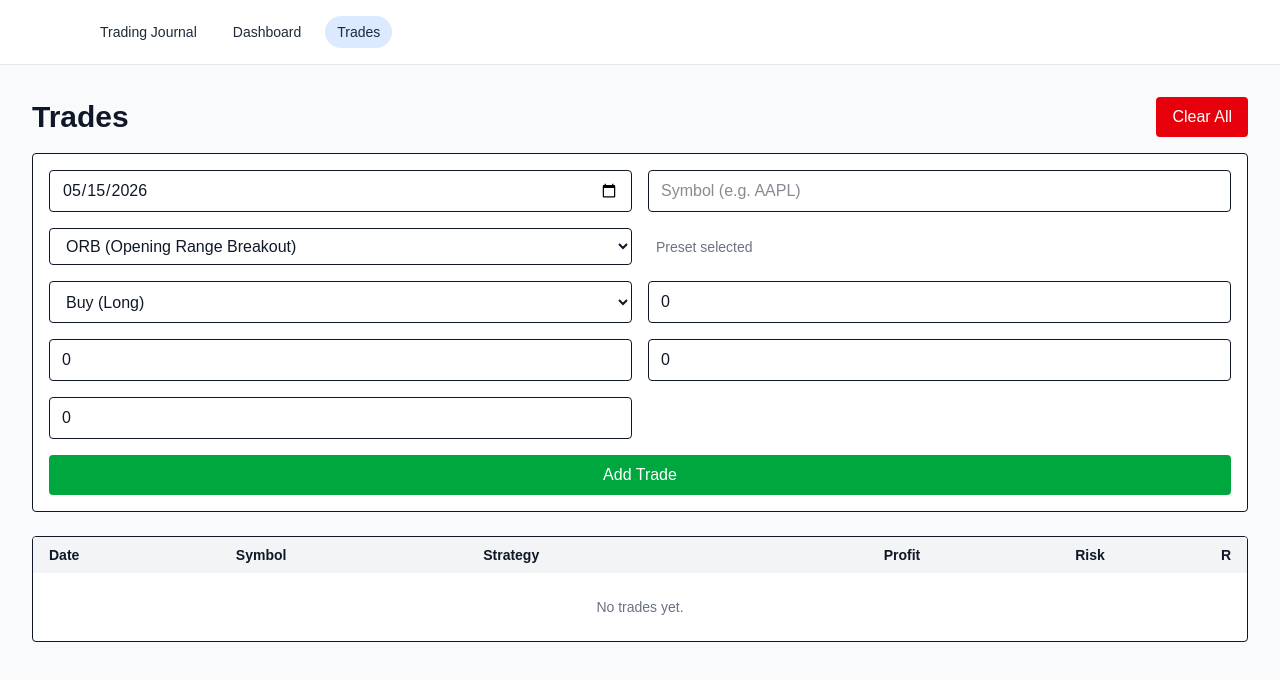
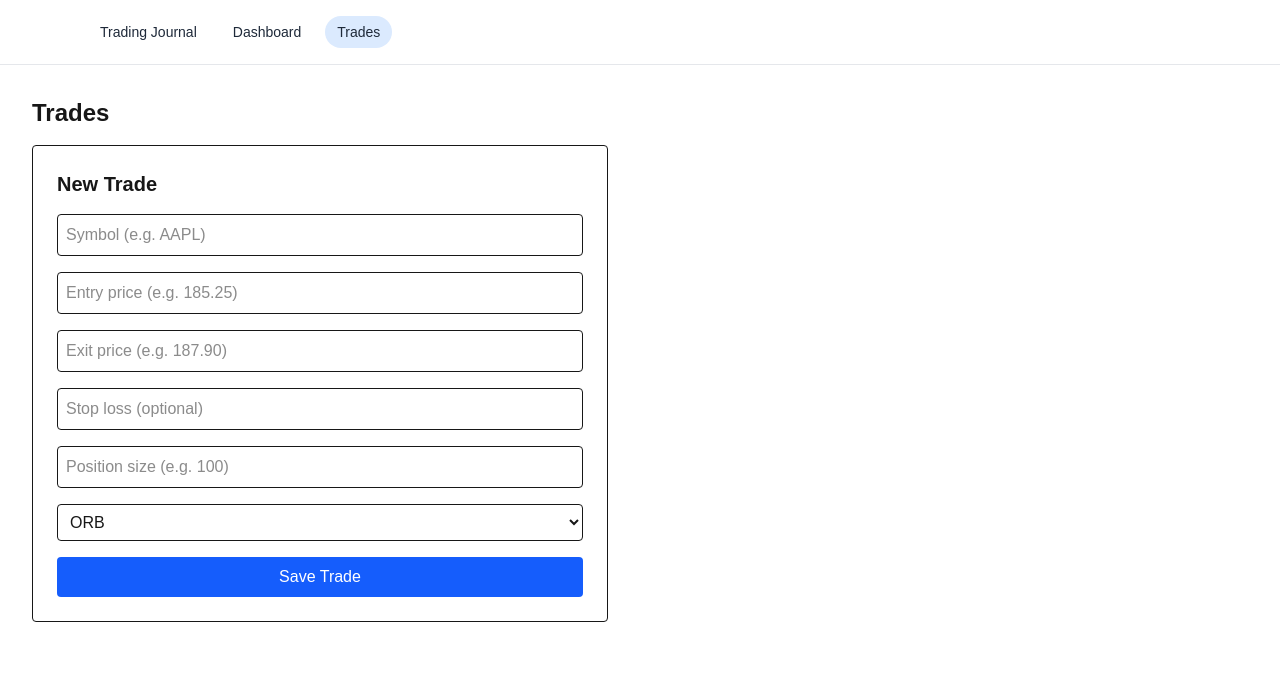
Before and after one commit to jorgemancipe/trading-journal, a Next.js app: page /trades in a window 1280 px wide. Shown: the top 680 px of the page. Built offline with nearby package versions, Linux system fonts and the light colour scheme.

Commit message:
Add TradeForm to TradesPage component

```diff
--- a/app/trades/page.tsx
+++ b/app/trades/page.tsx
@@ -1,7 +1,16 @@
-"use client";
-
-import TradesClient from "./TradesClient";
+import TradeForm from "./TradeForm";
 
 export default function TradesPage() {
-  return <TradesClient />;
+  return (
+    <main className="p-8">
+
+      <h1 className="text-2xl font-bold mb-4">
+        Trades
+      </h1>
+
+      {/* ✅ THIS IS WHERE YOU ADD IT */}
+      <TradeForm />
+
+    </main>
+  );
 }
```
